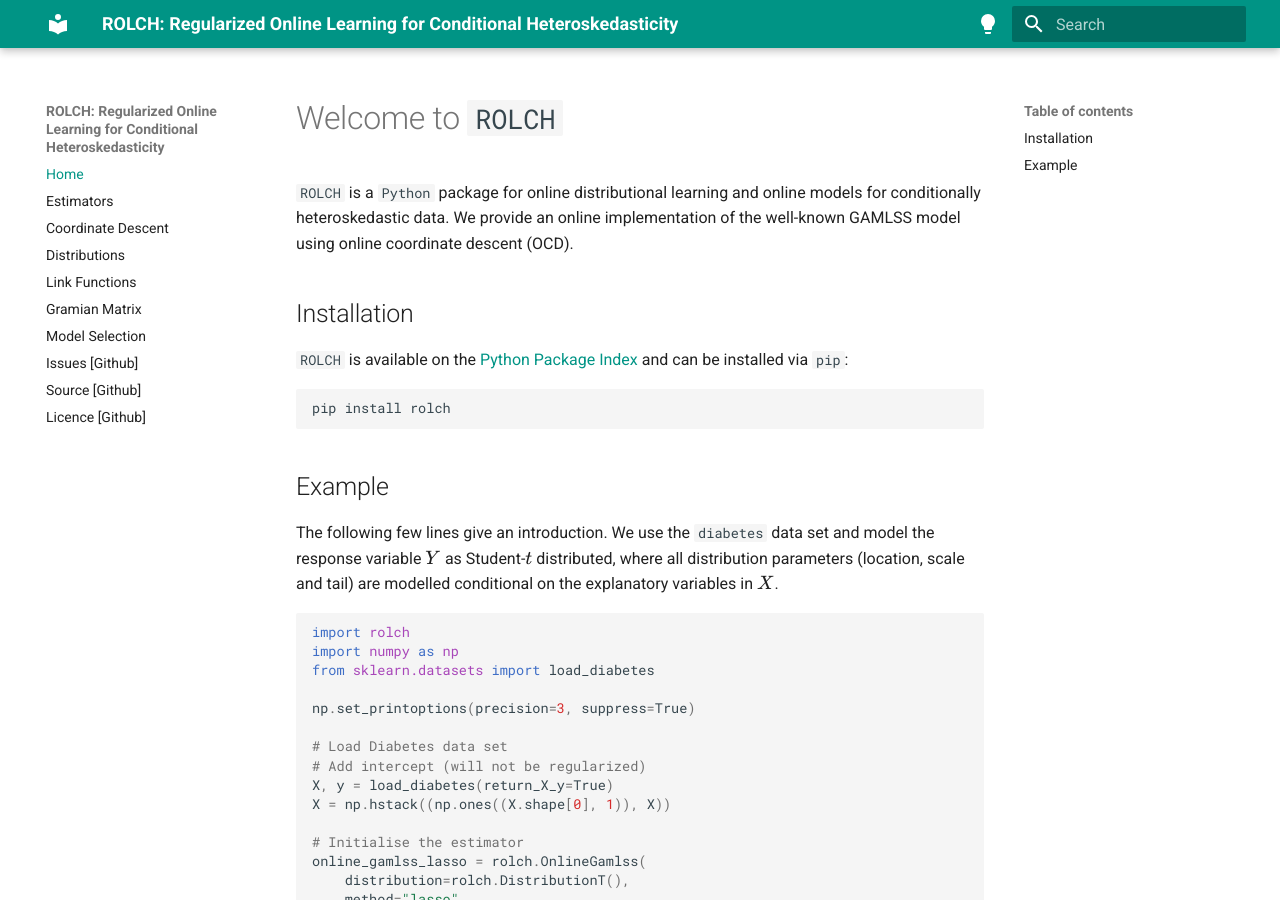
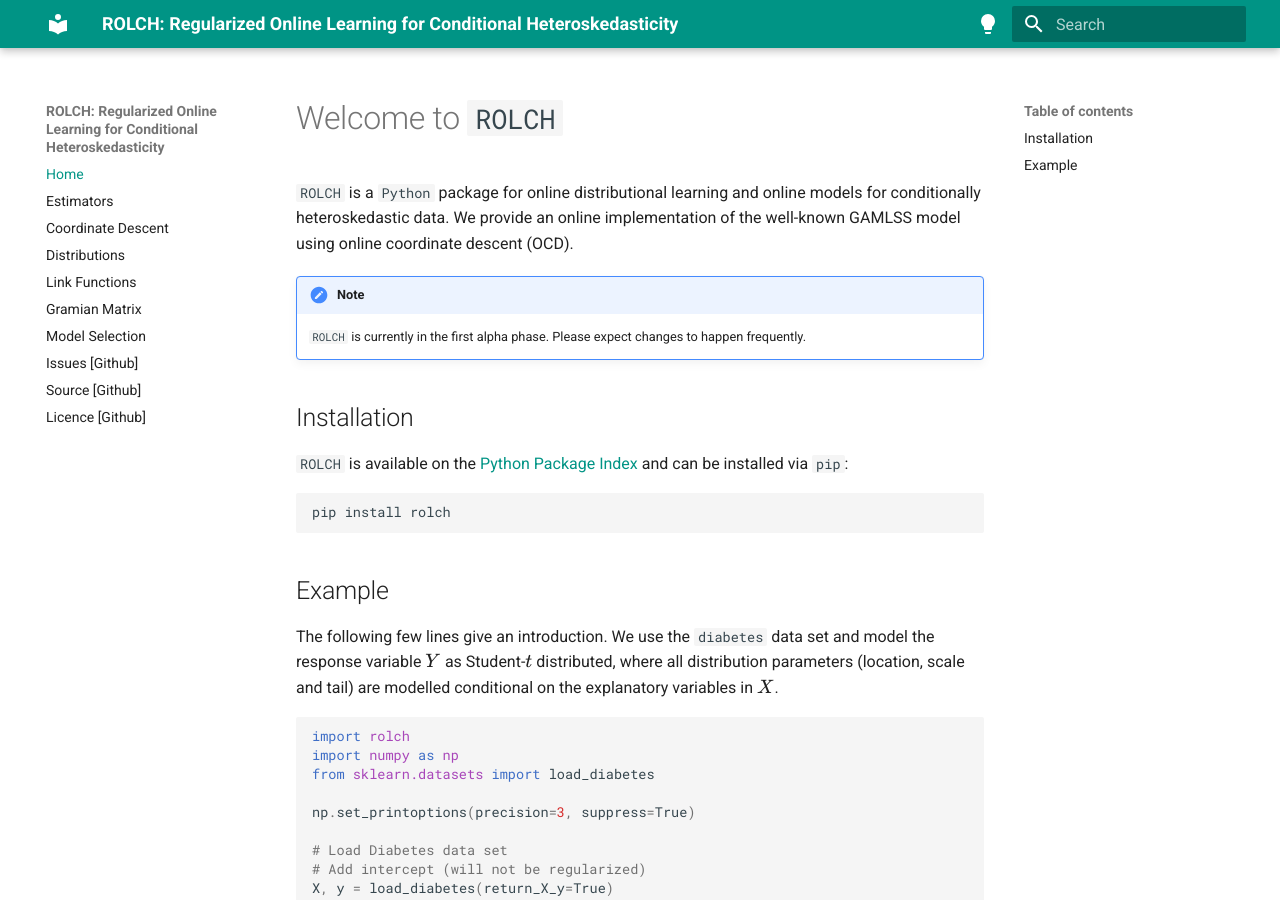
Before and after one commit to simon-hirsch/rolch, an MkDocs documentation site: the page built from docs/index.md, in a window 1280 px wide and 900 px high. Built offline with MkDocs 1.6.1 and Material for MkDocs 9.7.7, drawn with Linux system fonts in a browser that asks for light colours.

Commit message:
Add note

```diff
--- a/docs/index.md
+++ b/docs/index.md
@@ -1,6 +1,9 @@
 # Welcome to `ROLCH`
 
 `ROLCH` is a `Python` package for online distributional learning and online models for conditionally heteroskedastic data. We provide an online implementation of the well-known GAMLSS model using online coordinate descent (OCD).
+
+!!! note
+    `ROLCH` is currently in the first alpha phase. Please expect changes to happen frequently.
 
 ## Installation
 
```
